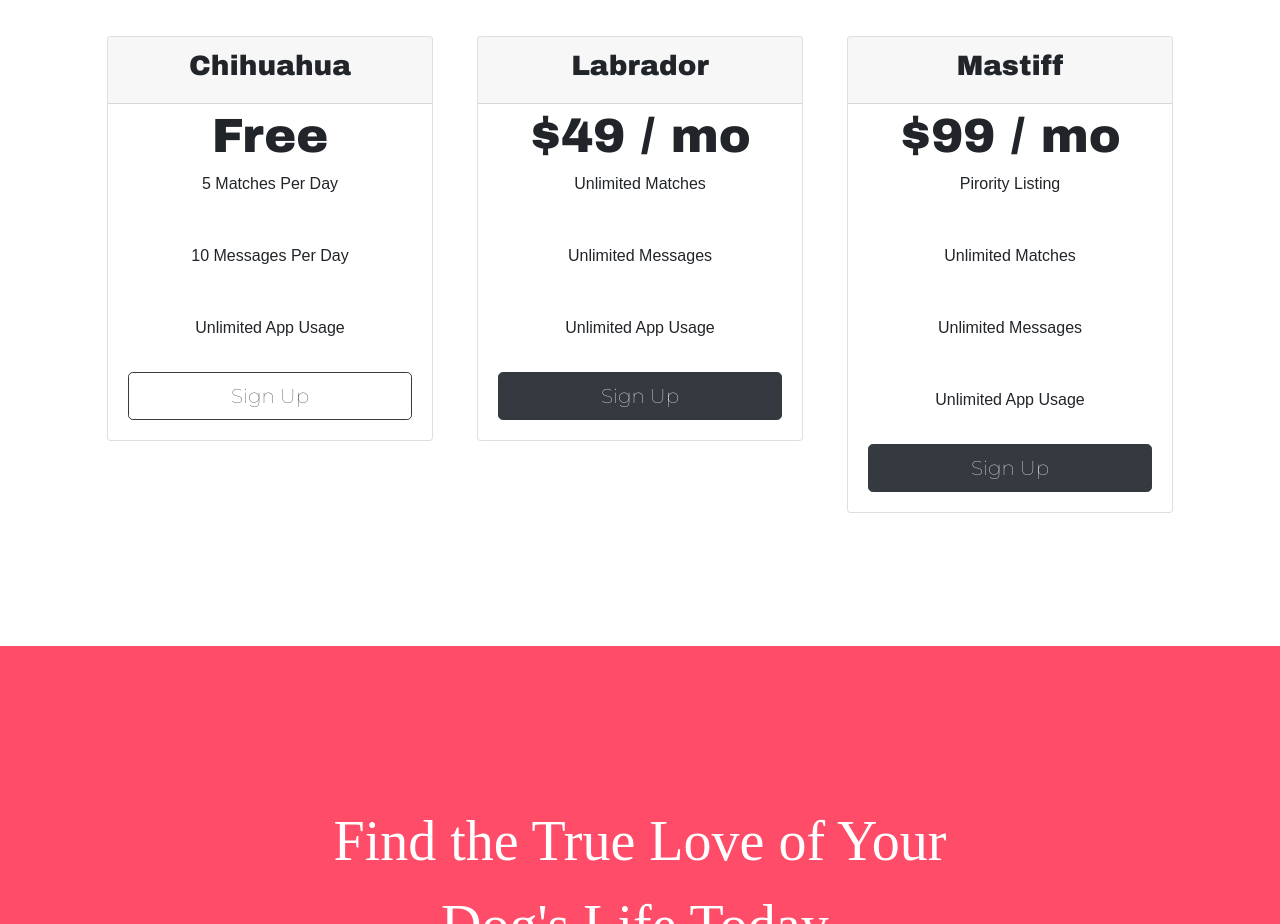
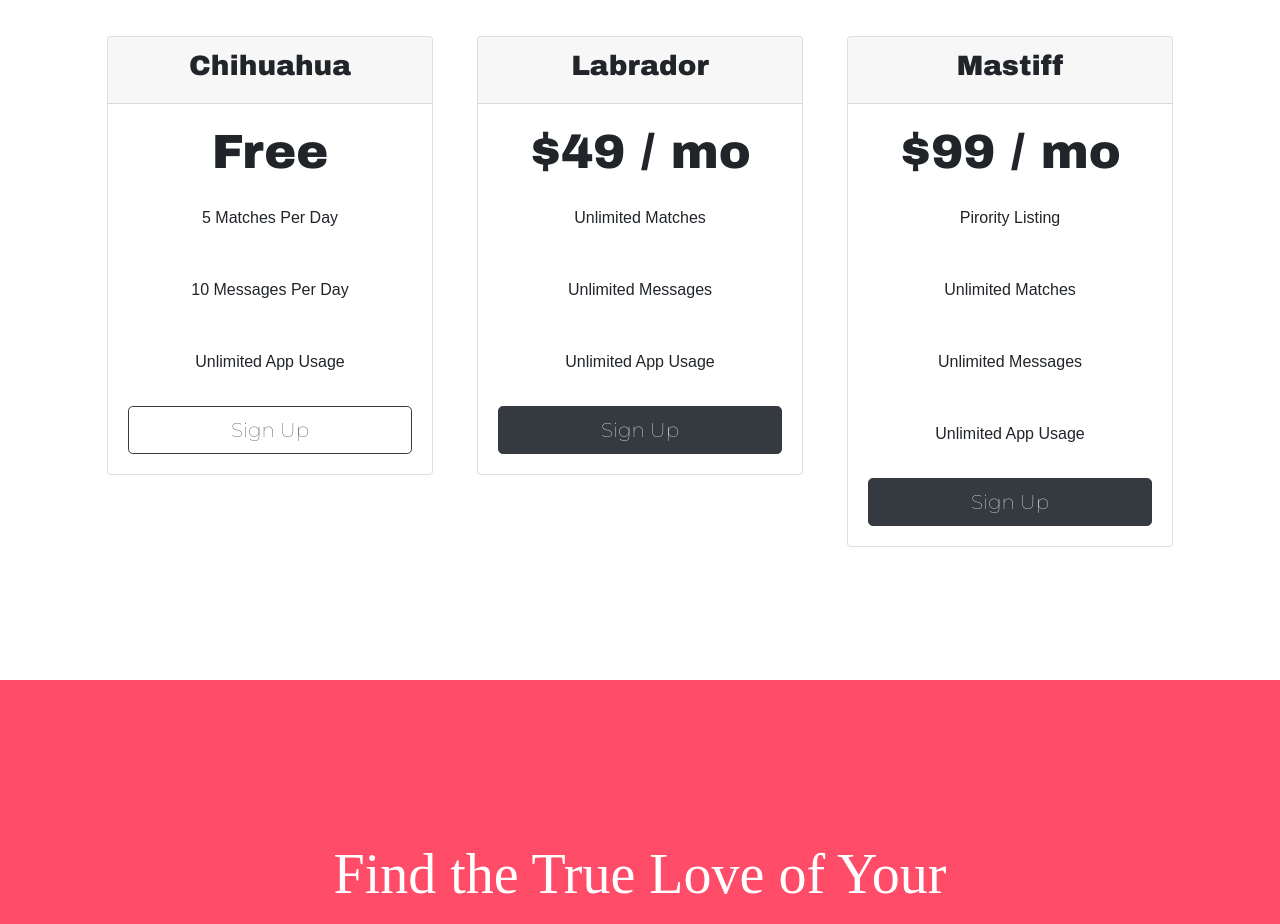
Before and after one commit to MunteanuMarian19/Tindog, a plain HTML site: page index.html in a window 1280 px wide. Shown: the part 2060-2984 px from the top of the page. Drawn offline with nearby package versions, Linux system fonts and the light colour scheme; a web font is replaced by a local one.

Commit message:
.price-text-line-height: 1.5rem;

```diff
--- a/css/styles.css
+++ b/css/styles.css
@@ -154,7 +154,7 @@ p {
 
 .price-text {
   font-size: 3rem;
-  line-height: 1.5rem;
+  /*line-height: 1.5rem*/
 }
 
 .pricing-column {
```
